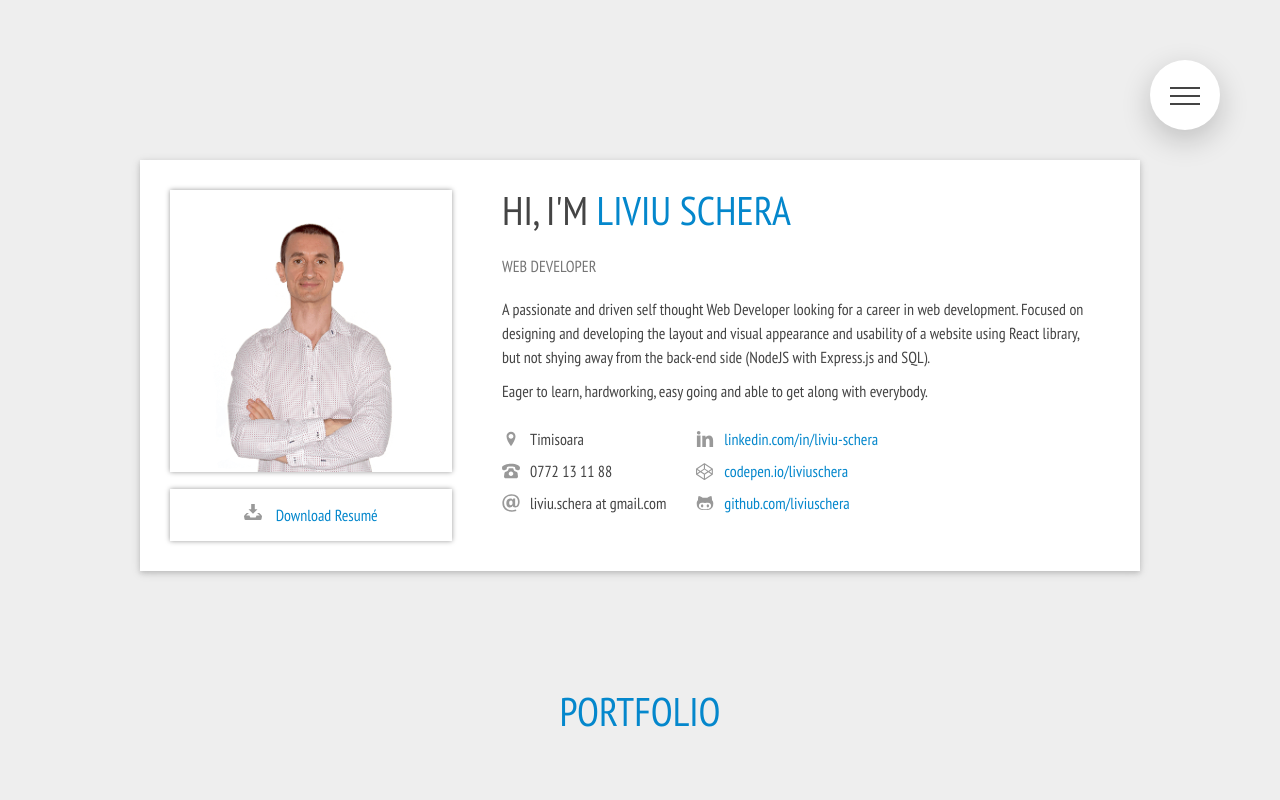
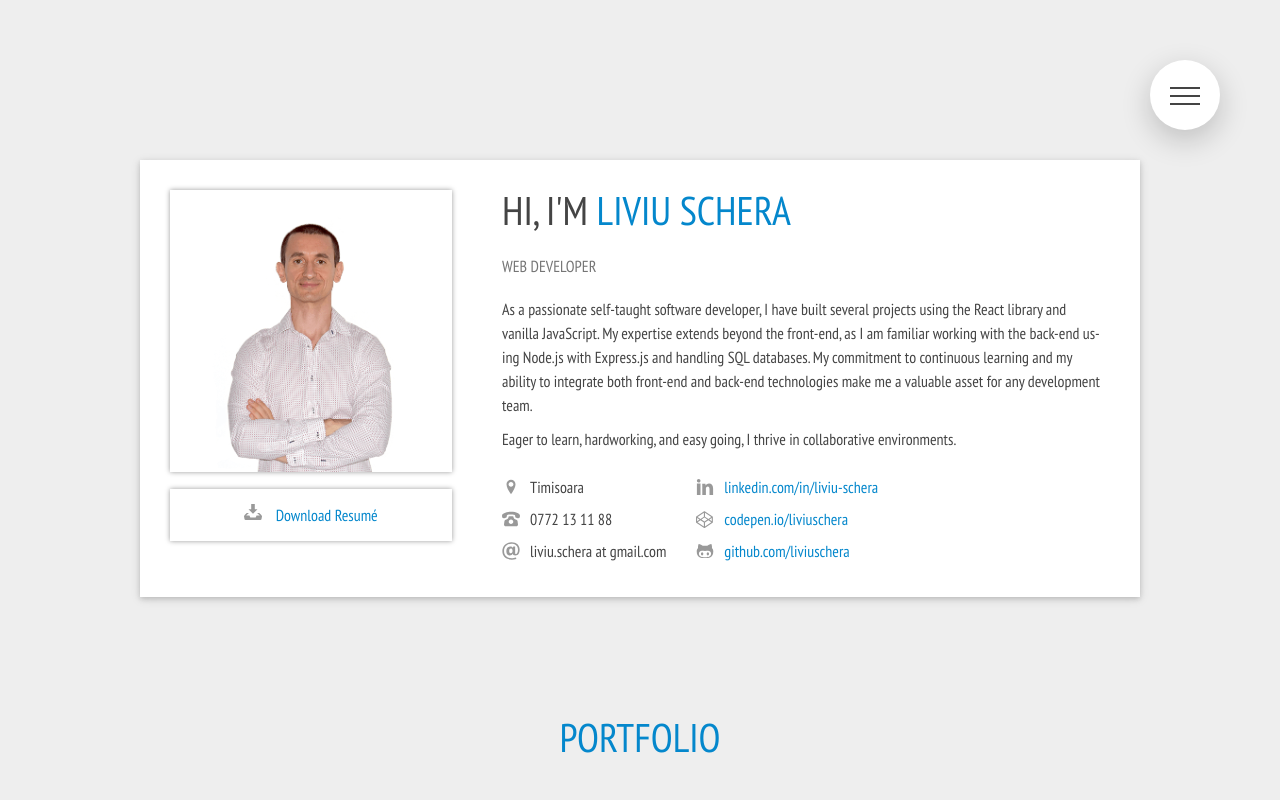
Before and after one commit to liviuschera/liviuschera.github.io, a website: page index.html in a window 1280 px wide. Shown: the top 800 px of the page. Drawn offline with Linux system fonts and the light colour scheme.

Commit message:
update cv

```diff
--- a/index.html
+++ b/index.html
@@ -87,12 +87,15 @@
 
                 <h3 class="heading-tertiary">web developer</h3>
 
-                <p class="paragraph">A passionate and driven self thought Web Developer looking for a career in web
-                    development. Focused on designing and
-                    developing the layout and visual appearance and usability of a website using React library, but not
-                    shying away from the
-                    back-end side (NodeJS with Express.js and SQL).</p>
-                <p class="paragraph">Eager to learn, hardworking, easy going and able to get along with everybody.</p>
+                <p class="paragraph">As a passionate self-taught software developer, I have built several projects using
+                    the React library and vanilla
+                    JavaScript. My expertise extends beyond the front-end, as I am familiar working with the back-end
+                    using Node.js with
+                    Express.js and handling SQL databases. My commitment to continuous learning and my ability to
+                    integrate both front-end
+                    and back-end technologies make me a valuable asset for any development team.</p>
+                <p class="paragraph">Eager to learn, hardworking, and easy going, I thrive in collaborative
+                    environments.</p>
 
                 <div class="info-box">
                     <ul class="list">
```
